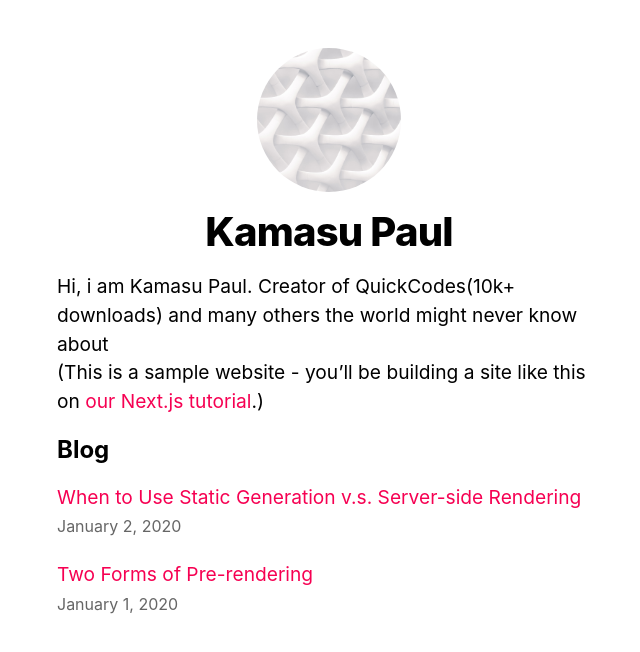
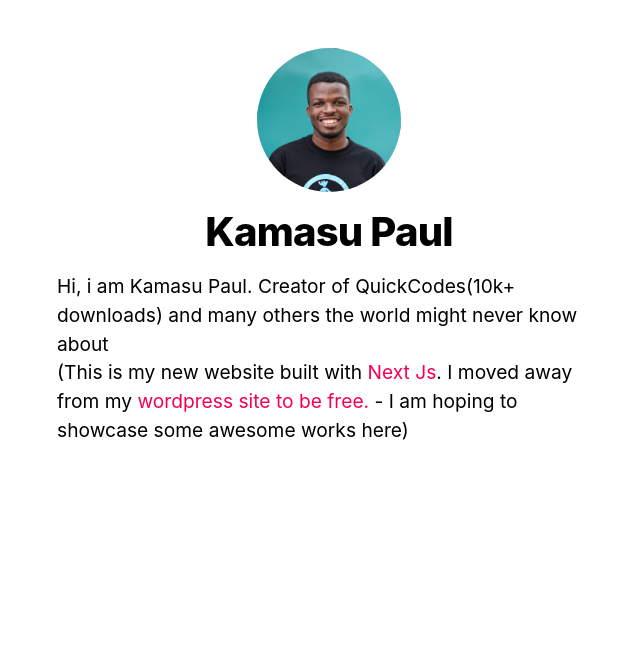
Before and after one commit to kamasuPaul/nextjs-blog, a Next.js app: page / in a window 1280 px wide. Shown: the top 652 px of the page, without its empty margins (311-951 px from the left). Built offline with nearby package versions, Linux system fonts and the light colour scheme.

Commit message:
-- disable blog

```diff
--- a/components/layout.js
+++ b/components/layout.js
@@ -30,7 +30,7 @@ export default function Layout({ children, home }) {
           <>
             <Image
               priority
-              src="/images/profile.jpg"
+              src="/images/profile2.jpg"
               className={utilStyles.borderCircle}
               height={144}
               width={144}
@@ -43,7 +43,7 @@ export default function Layout({ children, home }) {
             <Link href="/">
               <Image
                 priority
-                src="/images/profile.jpg"
+                src="/images/profile2.jpg"
                 className={utilStyles.borderCircle}
                 height={108}
                 width={108}
--- a/pages/index.js
+++ b/pages/index.js
@@ -25,10 +25,16 @@ export default function Home({ allPostsData }) {
           others the world might never know about
         </p>
         <p>
-          (This is a sample website - you’ll be building a site like this on{" "}
-          <a href="https://nextjs.org/learn">our Next.js tutorial</a>.)
+
+          (This is my new website built with{" "}
+          <a href="https://nextjs.org">Next Js</a>. I moved away from my <a href="https://old.kamasupaul.com">wordpress site to be free.</a>  - I am hoping to showcase some
+          awesome works here)
         </p>
       </section>
+      {/* hide blog for now */}
+      {true ? (
+        ""
+      ) : (
         <section className={`${utilStyles.headingMd} ${utilStyles.padding1px}`}>
           <h2 className={utilStyles.headingLg}>Blog</h2>
           <ul className={utilStyles.list}>
@@ -43,6 +49,7 @@ export default function Home({ allPostsData }) {
             ))}
           </ul>
         </section>
+      )}
     </Layout>
   );
 }
```
Also changed, not shown: public/images/profile2.jpg (added). Lines whose indentation alone changed are shown as unchanged.
